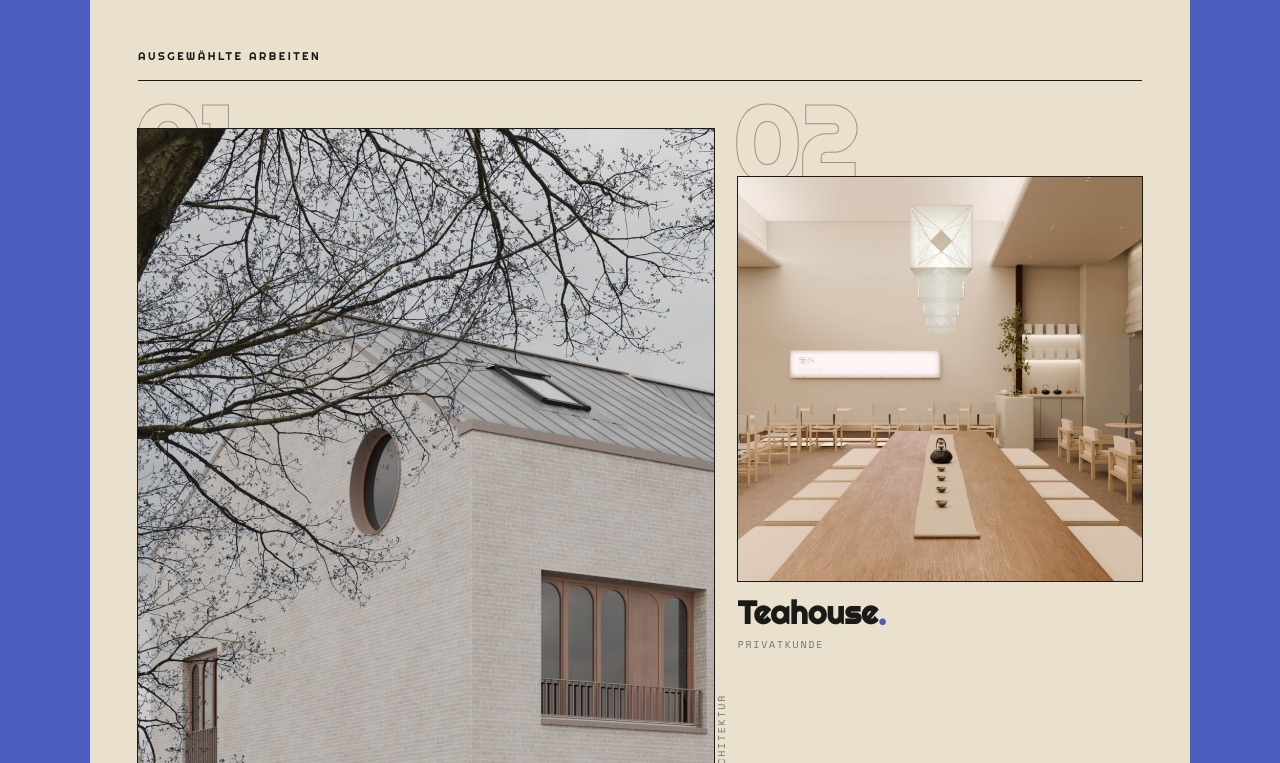
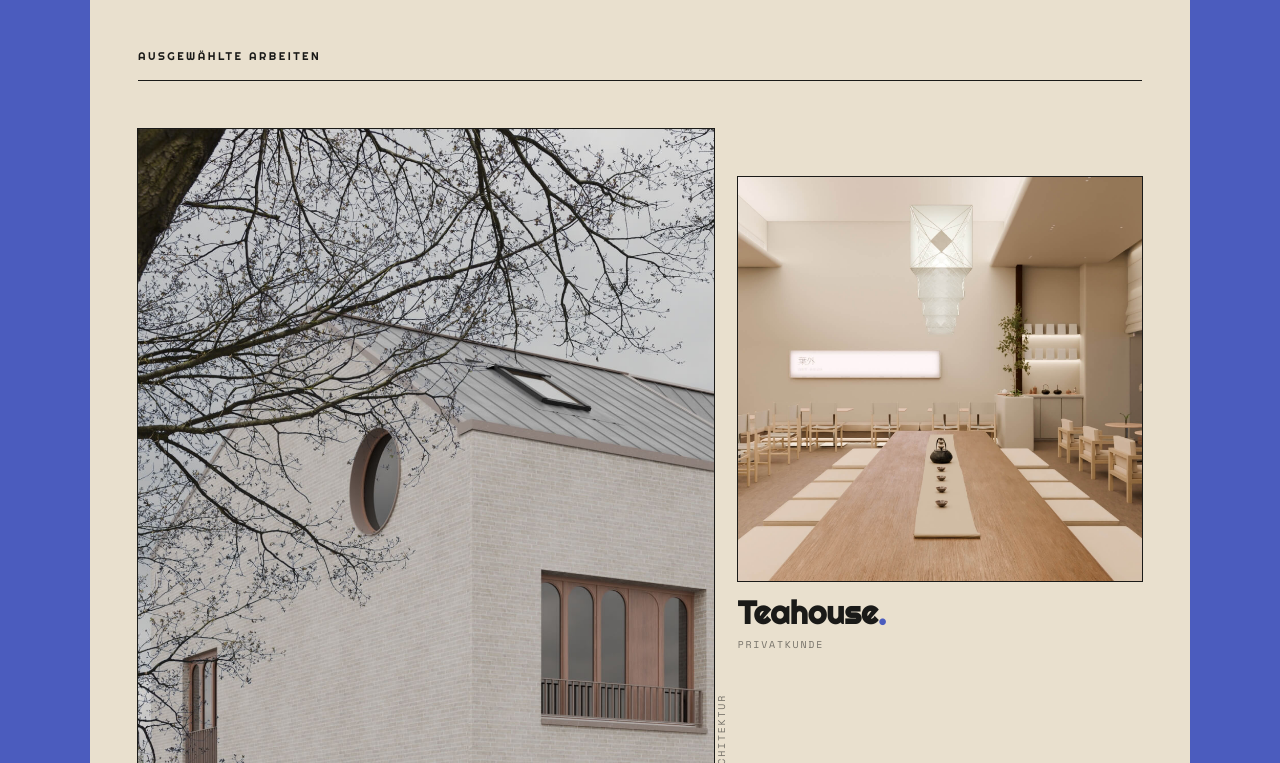
Before and after one commit to garpu-ng/nokta-web, a Next.js app: page /arch in a window 1280 px wide. Shown: the part 1517-2280 px from the top of the page. Built offline with nearby package versions, Linux system fonts and the light colour scheme; no server answers.

Commit message:
Remove arch poster ghost numerals

```diff
--- a/components/arch/PosterWall.module.css
+++ b/components/arch/PosterWall.module.css
@@ -36,23 +36,6 @@
 .narrow {
   grid-column: span 5;
   padding-top: clamp(2rem, 6svh, 4rem); /* staggered baseline */
-}
-
-/* Ghost numeral behind the print (postmodern scale clash). Firefox has
-   supported -webkit-text-stroke since v49, so the outlined-transparent
-   treatment renders everywhere the site targets. The stroke colour uses the
-   same color-mix(… srgb …, transparent) form already used in nokta.css. */
-.numeral {
-  position: absolute;
-  top: -0.35em;
-  left: -0.05em;
-  z-index: 0;
-  font-family: var(--display-font);
-  font-weight: 900;
-  font-size: clamp(4rem, 8vw, 7.5rem);
-  line-height: 1;
-  color: transparent;
-  -webkit-text-stroke: 1px color-mix(in srgb, var(--ink) 38%, transparent);
 }
 
 /* Rotated mono caption along the print's left edge. Sits in the section's
--- a/components/arch/PosterWall.tsx
+++ b/components/arch/PosterWall.tsx
@@ -7,7 +7,7 @@ import styles from "./PosterWall.module.css";
 
 /* Poster wall — each project is a matted "print": true-color render (the
    product is never tinted), Righteous title below, Space Mono meta rotated
-   along the side, a huge ghost numeral behind. Rows alternate wide/narrow
+   along the side. Rows alternate wide/narrow
    (7/5 columns) for editorial rhythm instead of the old uniform squares.
    Image width/height come from the measured intrinsic sizes in mediaSizes
    (the thumbs are NOT uniformly square — portrait, square and landscape all
@@ -32,9 +32,6 @@ export default async function PosterWall() {
               href={`/projekte/${p.slug}`}
               className={`${styles.poster} ${isNarrow ? styles.narrow : styles.wide}`}
             >
-              <span className={styles.numeral} aria-hidden="true">
-                {String(i + 1).padStart(2, "0")}
-              </span>
               <span className={styles.meta}>
                 {p.year} · {p.category}
               </span>
```
